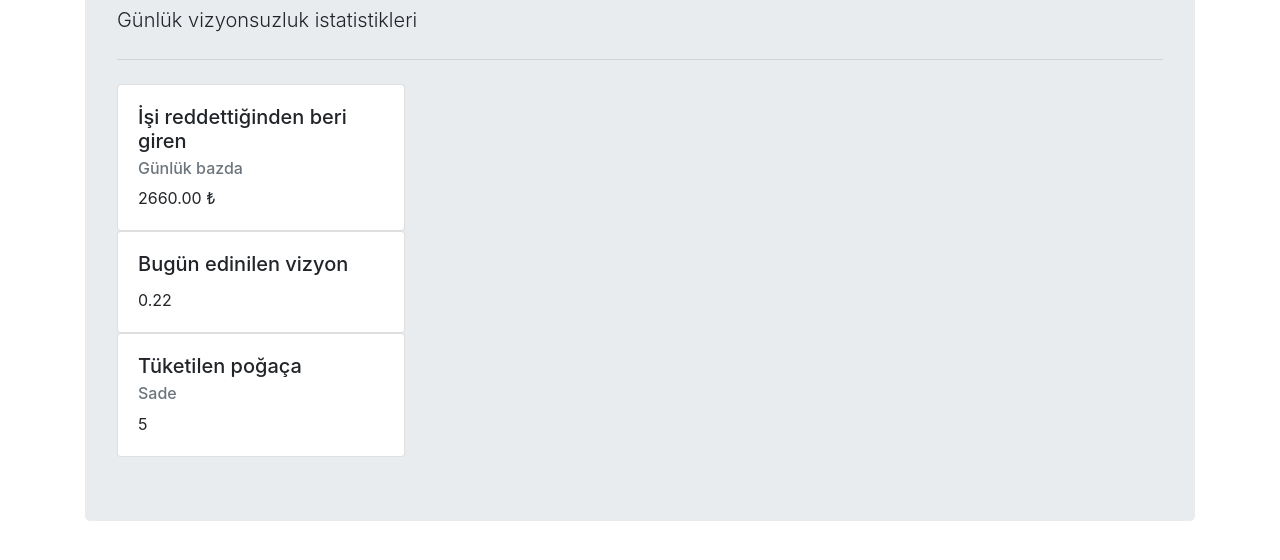
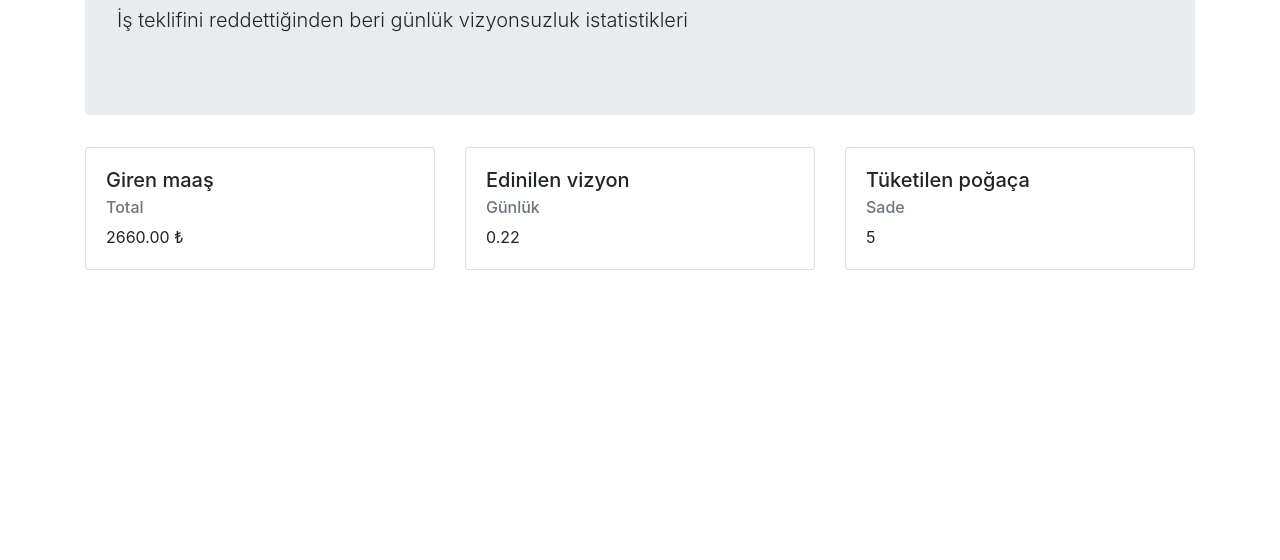
Before and after one commit to cakuki/erelebugunnegirdi, a plain HTML site: page index.html in a window 1280 px wide. Shown: the part 134-694 px from the top of the page. Drawn offline with nearby package versions, Linux system fonts and the light colour scheme.

Commit message:
Put cards in cols

```diff
--- a/index.html
+++ b/index.html
@@ -14,30 +14,33 @@
     <div class="container">
         <div class="jumbotron">
             <h1 class="display-4">Erel'e bugün ne girdi?</h1>
-            <p class="lead">Günlük vizyonsuzluk istatistikleri</p>
-            <hr class="my-4">
-
-            <div class="card" style="width: 18rem;">
+            <p class="lead">İş teklifini reddettiğinden beri günlük vizyonsuzluk istatistikleri</p>
+        </div>
+        <div class="row">
+            <div class="col-sm-4">
+                <div class="card">
                     <div class="card-body">
-                    <h5 class="card-title">İşi reddettiğinden beri giren</h5>
-                    <h6 class="card-subtitle mb-2 text-muted">Günlük bazda</h6>
+                        <h5 class="card-title">Giren maaş</h5>
+                        <h6 class="card-subtitle mb-2 text-muted">Total</h6>
                         <p class="card-text">
                             <span id="salary-loss-daily-amount">0.00 ₺</span>
                         </p>
                     </div>
                 </div>
-
-            <div class="card" style="width: 18rem;">
+            </div>
+            <div class="col-sm-4">
+                <div class="card">
                     <div class="card-body">
-                    <h5 class="card-title">Bugün edinilen vizyon</h5>
-
+                        <h5 class="card-title">Edinilen vizyon</h5>
+                        <h6 class="card-subtitle mb-2 text-muted">Günlük</h6>
                         <p class="card-text">
                             <span id="vision-acquire-daily-amount">0</span>
                         </p>
                     </div>
                 </div>
-
-            <div class="card" style="width: 18rem;">
+            </div>
+            <div class="col-sm-4">
+                <div class="card">
                     <div class="card-body">
                         <h5 class="card-title">Tüketilen poğaça</h5>
                         <h6 class="card-subtitle mb-2 text-muted">Sade</h6>
@@ -48,6 +51,7 @@
                 </div>
             </div>
         </div>
+    </div>
 
     <script src="./main.js"></script>
   </body>
```
Lines whose indentation alone changed are shown as unchanged.
